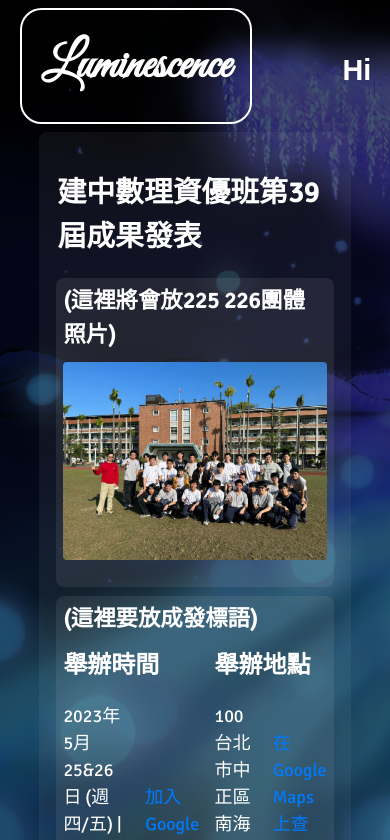
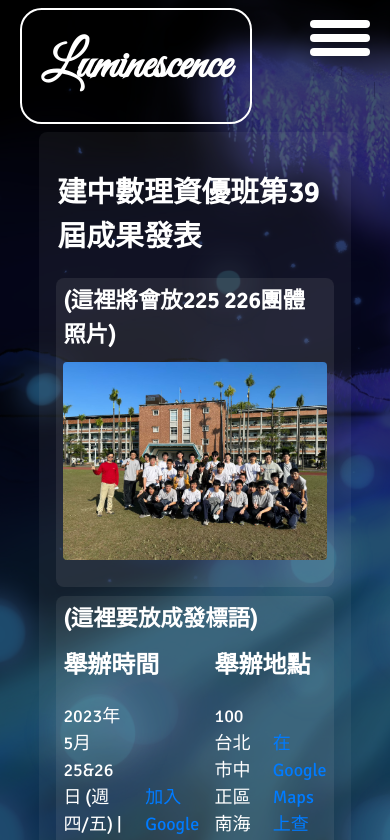
Before and after one commit to ckmsc39th/ckmsc39th.github.io, a Vue app: page / in a window 390 px wide. Shown: the top 840 px of the page. Built offline with nearby package versions, Linux system fonts and the light colour scheme; a web font is replaced by a local one.

Commit message:
rwd update: navbar for mobile phones

```diff
--- a/src/App.vue
+++ b/src/App.vue
@@ -23,6 +23,7 @@ const isMobile = () => {
   position: relative;
   z-index: 0;
   min-width: fit-content;
+  min-height: 100vh;
   background-color: rgb(31 41 55);
   background-image: url("/keyVisualImg.jpg");
   background-size: cover;
--- a/src/shared/Navbar.vue
+++ b/src/shared/Navbar.vue
@@ -59,7 +59,22 @@
     </div>
 
     <div class="column-4">
-      <h1>Hi</h1>
+      <label class="hamburger-menu">
+        <input type="checkbox" />
+      </label>
+
+      <aside class="sidebar-overlay">
+        <div class="sidebar">
+          <router-link :to="{ name: 'About' }" class="link">About</router-link>
+          <router-link :to="{ name: 'Categories' }" class="link"
+            >Categories</router-link
+          >
+          <router-link :to="{ name: 'Schedule' }" class="link"
+            >Schedule</router-link
+          >
+          <router-link :to="{ name: 'Contact' }" class="link">Contact</router-link>
+        </div>
+      </aside>
     </div>
 
   </nav>
@@ -74,6 +89,7 @@ const email = ref("");
 const password = ref("");
 const loggingIn = ref(false);
 const showingLogin = ref(false);
+const showingNavbar = ref(false);
 
 const correctEmail = "123@email.com";
 const correctPasswd = "1234";
@@ -98,6 +114,11 @@ function showLogin() {
 
 function hideLogin() {
   showingLogin.value = false;
+}
+
+function toggleNavbar() {
+  showingNavbar.value = !showingNavbar.value;
+  console.log(showingNavbar.value)
 }
 </script>
 
@@ -128,6 +149,85 @@ nav.navbar {
   display: flex;
   align-items: center;
   gap: 1px
+}
+
+.hamburger-menu{
+  display: flex;
+  flex-direction: column;
+  gap: 6px;
+  width: max-content;
+  position: absolute;
+  top: 20px;
+  right: 20px;
+  z-index: 10;
+  cursor: pointer;
+}
+
+.hamburger-menu::before,
+.hamburger-menu::after,
+.hamburger-menu input{
+  content: "";
+  width: 60px;
+  height: 8px;
+  background-color: white;
+  border-radius: 6px;
+  transform-origin: left center;
+  transition: opacity 200ms ease-in-out,
+              width 200ms ease-in-out,
+              rotate 200ms ease-in-out,
+              translation 200ms ease-in-out,
+              background-color 200ms ease-in-out;
+}
+
+.hamburger-menu:has(input:checked)::before {
+  rotate: 45deg;
+  width: 50.91167px;
+  translate: 0 -4px;
+}
+
+.hamburger-menu:has(input:checked)::after {
+  rotate: -45deg;
+  width: 50.91167px;
+  translate: 0 4px;
+}
+
+.hamburger-menu input{
+  appearance: none;
+  padding: 0;
+  margin: 0;
+  outline: none;
+  pointer-events: none;
+}
+
+.hamburger-menu input:checked {
+  opacity: 0;
+  width: 0;
+}
+
+.sidebar-overlay {
+  margin: 0;
+  position: fixed;
+  top: 0;
+  left: 0;
+  right: 0;
+  bottom: 0;
+  transition: translate 200ms ease-in-out;
+  translate: 300%;
+  padding: 0.5rem 1rem;
+  background-color: rgba(0,0,0,0.5);
+  color: white;
+  max-width: 100vw;
+  min-height: 100vh
+}
+
+.sidebar {
+  text-align: end;
+  padding: 5px 10px;
+  padding-top: 70px;
+}
+
+.hamburger-menu:has(input:checked) + .sidebar-overlay{
+  translate: 0;
 }
 
 .homelink {
```
